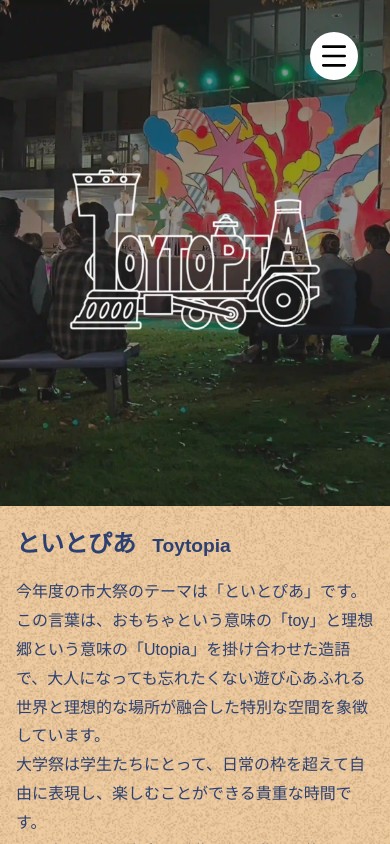
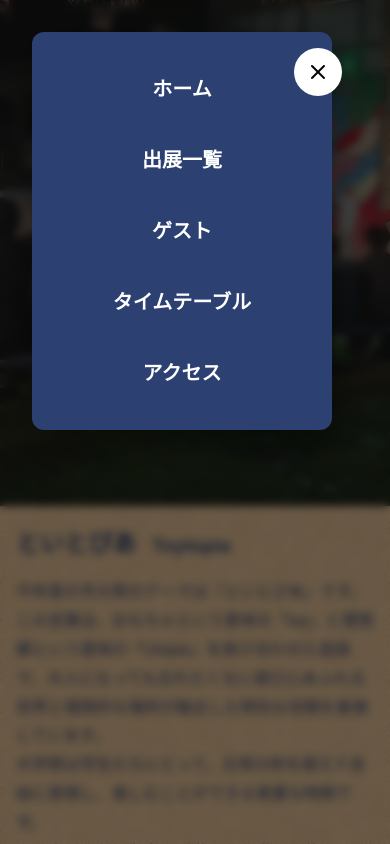
Before and after one commit to ichidaisai/app.ichidaisai.com, a Next.js app: page / in a window 390 px wide. Both pictures are taken after a click on the button "メニュー". Shown: the top 844 px of the page. Built offline with nearby package versions, Linux system fonts and the light colour scheme.

Commit message:
ハンバーガーメニューの追加

```diff
--- a/src/components/Header/index.tsx
+++ b/src/components/Header/index.tsx
@@ -25,9 +25,37 @@ export default function Header() {
           </Link>
         </div>
 
-        <button className={styles.menuButton} onClick={open} type="button">
-          <Image src="/images/menu.svg" alt="メニュー" width={32} height={32} />
+        <button
+          className={styles.menuButton}
+          onClick={open}
+          type="button"
+          aria-expanded={isOpen}
+          aria-controls="mobile-menu"
+          aria-label={isOpen ? "閉じる" : "メニュー"}
+        >
+          {isOpen ? (
+            // バツアイコン（SVG）
+            <svg
+              xmlns="http://www.w3.org/2000/svg"
+              width="24"
+              height="24"
+              viewBox="0 0 24 24"
+              fill="none"
+              stroke="currentColor"
+              strokeWidth={2}
+              strokeLinecap="round"
+              strokeLinejoin="round"
+              aria-hidden="true"
+              focusable="false"
+            >
+              <line x1="18" y1="6" x2="6" y2="18" />
+              <line x1="6" y1="6" x2="18" y2="18" />
+            </svg>
+          ) : (
+            <Image src="/images/menu.svg" alt="メニュー" width={32} height={32} />
+          )}
         </button>
+
         <nav className={styles.headerLinks}>
           <Link href="/" className={styles.link}>
             ホーム
@@ -59,6 +87,31 @@ export default function Header() {
             />
           </a>
         </nav>
+        {/* モバイル用メニュー: 表示/非表示は isOpen によって制御します。CSSは別ファイルで定義される想定です。 */}
+        <div
+          id="mobile-menu"
+          className={styles.mobileMenu}
+          style={{ display: isOpen ? "block" : "none" }}
+          aria-hidden={!isOpen}
+        >
+          <nav className={styles.mobileNav}>
+            <Link href="/" className={styles.mobileLink} onClick={() => setOpen(false)}>
+              ホーム
+            </Link>
+            <Link href="/projects" className={styles.mobileLink} onClick={() => setOpen(false)}>
+              出展一覧
+            </Link>
+            <Link href="/guest" className={styles.mobileLink} onClick={() => setOpen(false)}>
+              ゲスト
+            </Link>
+            <Link href="/timetable" className={styles.mobileLink} onClick={() => setOpen(false)}>
+              タイムテーブル
+            </Link>
+            <Link href="/access" className={styles.mobileLink} onClick={() => setOpen(false)}>
+              アクセス
+            </Link>
+          </nav>
+        </div>
       </div>
     </header>
   );
--- a/src/components/Header/style.module.css
+++ b/src/components/Header/style.module.css
@@ -116,3 +116,69 @@
 		display: none;
 	}
 }
+/* Mobile menu overlay — component controls display via inline style (display: block/none) */
+.mobileMenu {
+	position: fixed;
+	inset: 0; /* top:0; right:0; bottom:0; left:0 */
+	width: 100%;
+	height: 100vh;
+	background: rgba(0, 0, 0, 0.55);
+	backdrop-filter: blur(4px);
+	z-index: 999;
+	display: flex; /* component toggles visibility */
+	align-items: center;
+	justify-content: center;
+	padding: 2rem;
+}
+
+.mobileNav {
+	display: flex;
+	flex-direction: column;
+	gap: 1.25rem;
+	align-items: center;
+	background: var(--color-primary, #222);
+	padding: 2rem 2.5rem;
+	border-radius: 12px;
+	box-shadow: 0 12px 40px rgba(0,0,0,0.45);
+	max-width: 92%;
+	width: 380px;
+}
+
+.mobileLink {
+	color: #fff;
+	text-decoration: none;
+	font-size: 1.25rem;
+	font-weight: 700;
+	padding: 0.65rem 1rem;
+	width: 100%;
+	text-align: center;
+	border-radius: 8px;
+	transition: background 0.15s ease, transform 0.12s ease;
+}
+
+.mobileLink:hover {
+	background: rgba(255,255,255,0.06);
+	transform: translateY(-3px);
+}
+
+/* Ensure menu button stays above the overlay so it can close the menu */
+.menuButton {
+	position: fixed;
+	top: 1rem;
+	right: 1rem;
+	z-index: 1001; /* above .mobileMenu (999) */
+	color: #000; /* バツ印のSVGの色を黒に設定 */
+}
+
+/* Rotate the menu button when expanded (uses aria-expanded attr set in component) */
+.menuButton[aria-expanded="true"] {
+	transform: rotate(90deg);
+	transition: transform 0.25s ease;
+}
+
+/* Hide mobile overlay on larger screens just in case */
+@media (min-width: 640px) {
+	.mobileMenu {
+		display: none !important;
+	}
+}
```
